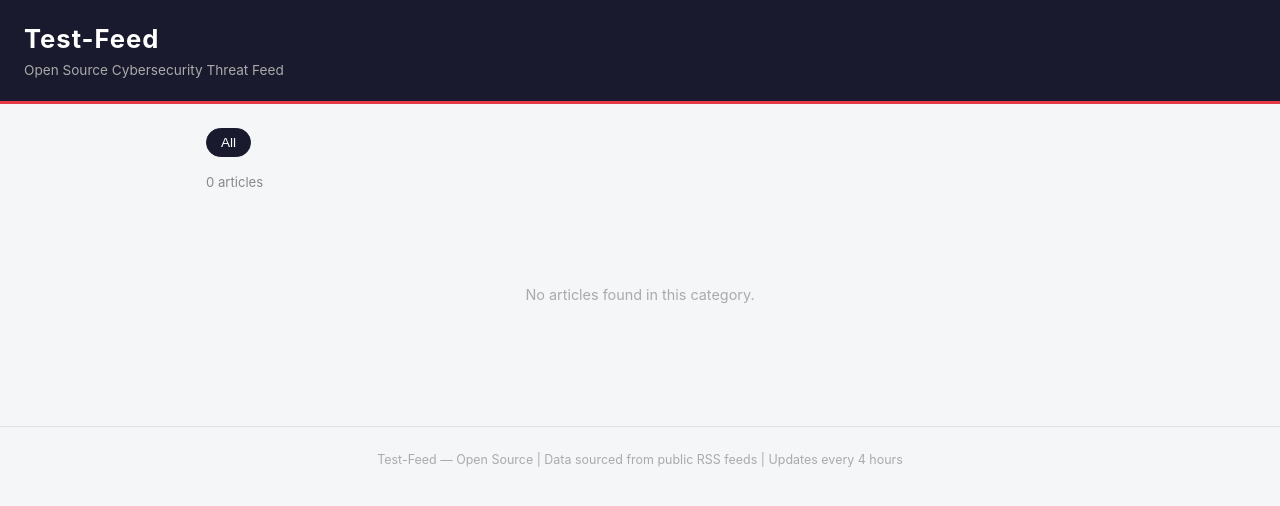
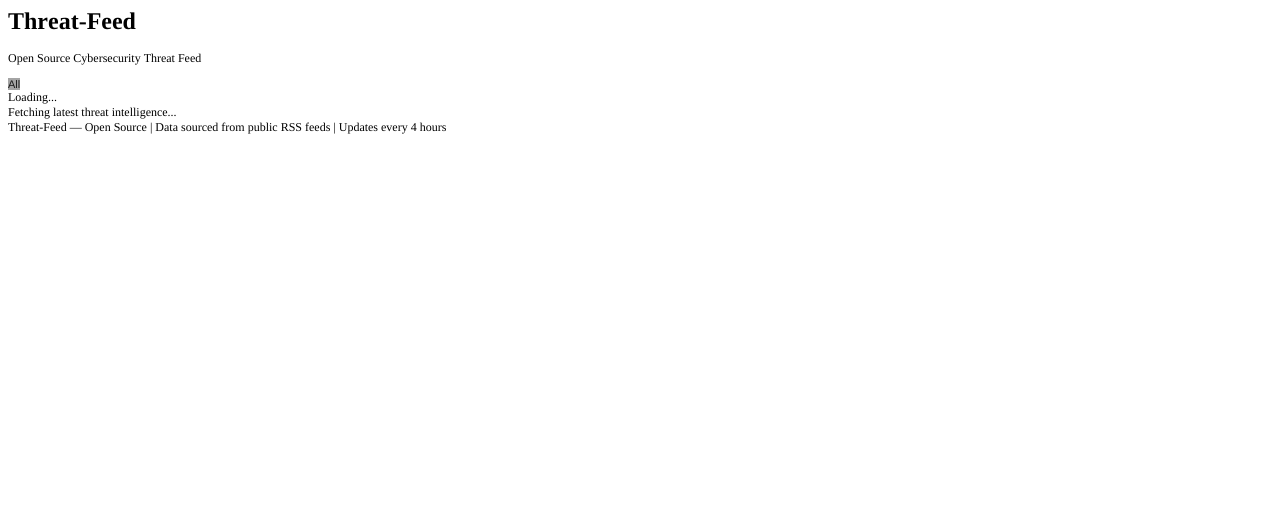
Before and after one commit to vcsk9vxw9y-debug/test-feed, a Flask app: page / in a window 1280 px wide. Shown: the top 506 px of the page. Run offline with Flask 3, Linux system fonts and the light colour scheme; data that the repository does not hold is empty.

Commit message:
rebrand to Threat-Feed

```diff
--- a/templates/index.html
+++ b/templates/index.html
@@ -1,36 +1,25 @@
-<!DOCTYPE html>
-<html lang="en">
+<!DOCTYPE html PUBLIC "-//W3C//DTD HTML 4.01//EN" "http://www.w3.org/TR/html4/strict.dtd">
+<html>
 <head>
-    <meta charset="UTF-8">
-    <meta name="viewport" content="width=device-width, initial-scale=1.0">
-    <title>Test-Feed | Security Threat Feed</title>
-    <link rel="stylesheet" href="/static/style.css">
+  <meta http-equiv="Content-Type" content="text/html; charset=utf-8">
+  <meta http-equiv="Content-Style-Type" content="text/css">
+  <title></title>
+  <meta name="Generator" content="Cocoa HTML Writer">
+  <meta name="CocoaVersion" content="2575.4">
+  <style type="text/css">
+    p.p2 {margin: 0.0px 0.0px 12.0px 0.0px; font: 12.0px Times; -webkit-text-stroke: #000000}
+    p.p3 {margin: 0.0px 0.0px 0.0px 0.0px; font: 11.0px 'Helvetica Neue'; color: #000000; color: rgba(0, 0, 0, 0.85); -webkit-text-stroke: rgba(0, 0, 0, 0.85)}
+    p.p4 {margin: 0.0px 0.0px 0.0px 0.0px; font: 12.0px Times; -webkit-text-stroke: #000000}
+    span.s1 {font-kerning: none}
+    span.s2 {font-kerning: none; background-color: #a4a4a4}
+  </style>
 </head>
 <body>
-
-    <header>
-        <h1>Test-Feed</h1>
-        <p class="subtitle">Open Source Cybersecurity Threat Feed</p>
-    </header>
-
-    <main>
-        <section class="filters">
-            <button class="filter-btn active" data-category="All">All</button>
-        </section>
-
-        <section class="stats">
-            <span id="article-count">Loading...</span>
-        </section>
-
-        <section class="article-list" id="article-list">
-            <div class="loading">Fetching latest threat intelligence...</div>
-        </section>
-    </main>
-
-    <footer>
-        <p>Test-Feed — Open Source | Data sourced from public RSS feeds | Updates every 4 hours</p>
-    </footer>
-
-    <script src="/static/main.js"></script>
+<h1 style="margin: 0.0px 0.0px 16.1px 0.0px; font: 24.0px Times; -webkit-text-stroke: #000000"><span class="s1"><b>Threat-Feed</b><b></b></span></h1>
+<p class="p2"><span class="s1">Open Source Cybersecurity Threat Feed</span></p>
+<p class="p3"><span class="s2">All</span></p>
+<p class="p4"><span class="s1">Loading...</span></p>
+<p class="p4"><span class="s1">Fetching latest threat intelligence...</span></p>
+<p class="p2"><span class="s1">Threat-Feed — Open Source | Data sourced from public RSS feeds | Updates every 4 hours</span></p>
 </body>
 </html>
```
Also changed, not shown: README.md.
